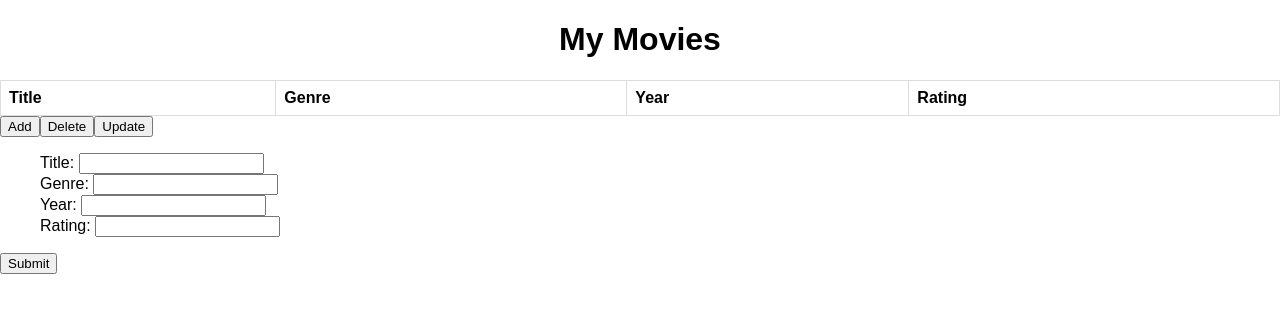
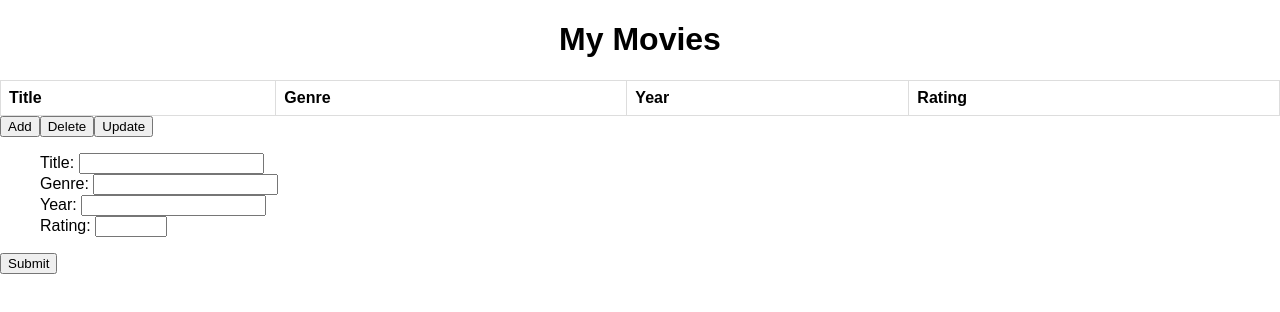
Before and after one commit to MetalHeel/home-movies, a React (Create React App) app in the folder home-movies/: page / in a window 1280 px wide. Both pictures are taken after a click on the button "Add". Shown: the top 312 px of the page. Built offline with nearby package versions, Linux system fonts and the light colour scheme.

Commit message:
Basic add functionality.

```diff
--- a/home-movies/package.json
+++ b/home-movies/package.json
@@ -6,6 +6,7 @@
     "react-scripts": "0.8.4"
   },
   "dependencies": {
+    "lodash": "^4.17.4",
     "react": "^15.4.1",
     "react-dom": "^15.4.1"
   },
--- /dev/null
+++ b/home-movies/src/AddDeleteUpdate.js
@@ -0,0 +1,82 @@
+import React, { Component } from 'react';
+
+
+export class AddDeleteUpdate extends Component {
+  render() {
+    return (
+      <div>
+        <button className="Add" onClick={() => this.props.onAdd()}>Add</button>
+        <button className="Delete">Delete</button>
+        <button className="Update">Update</button>
+      </div>
+    );
+  }
+}
+
+export class AddForm extends Component {
+  constructor() {
+    super();
+
+    this.state = {
+      title: null,
+      genre: null,
+      year: null,
+      rating: 0.0
+    };
+
+    this.handleTitleChange = this.handleTitleChange.bind(this);
+    this.handleGenreChange = this.handleGenreChange.bind(this);
+    this.handleYearChange = this.handleYearChange.bind(this);
+    this.handleRatingChange = this.handleRatingChange.bind(this);
+  }
+
+  render() {
+    return (
+      <div>
+        <ul>
+          <li>Title: <input type="text" name="title" onChange={this.handleTitleChange}></input></li>
+          <li>Genre: <input type="text" name="genre" onChange={this.handleGenreChange}></input></li>
+          <li>Year: <input type="number" min="0" name="year" onChange={this.handleYearChange}></input></li>
+          <li>Rating: <input type="number" min="0" max="10" step="0.1" name="rating" onChange={this.handleRatingChange}></input></li>
+        </ul>
+        <button className="Submit" onClick={() => this.props.onSubmit(this.state.title, this.state.genre, this.state.year, this.state.rating)}>Submit</button>
+      </div>
+    );
+  }
+
+  handleTitleChange(e) {
+    this.setState({
+      title: e.target.value,
+      genre: this.state.genre,
+      year: this.state.year,
+      rating: this.state.rating
+    });
+  }
+
+  handleGenreChange(e) {
+    this.setState({
+      title: this.state.title,
+      genre: e.target.value,
+      year: this.state.year,
+      rating: this.state.rating
+    });
+  }
+
+  handleYearChange(e) {
+    this.setState({
+      title: this.state.title,
+      genre: this.state.genre,
+      year: e.target.value,
+      rating: this.state.rating
+    });
+  }
+
+  handleRatingChange(e) {
+    this.setState({
+      title: this.state.title,
+      genre: this.state.genre,
+      year: this.state.year,
+      rating: e.target.value
+    });
+  }
+}
--- a/home-movies/src/App.js
+++ b/home-movies/src/App.js
@@ -1,25 +1,27 @@
 import React, { Component } from 'react';
+import { AddDeleteUpdate, AddForm } from './AddDeleteUpdate.js'
 import './App.css';
 
 
 class MovieList extends Component {
   constructor() {
     super();
+
     this.state = {
-      movies: Array,
-      addMode: false
+      movies: [],
+      editMode: false
     };
   }
 
   render() {
     let addForm;
 
-    if(this.state.addMode)
-      addForm = <AddForm onSubmit={() => this.submitForm()} />;
+    if(this.state.editMode)
+      addForm = <AddForm onSubmit={(title, genre, year, rating) => this.submitForm(title, genre, year, rating)} />;
     else
       addForm = null;
 
-    return  (
+    return (
       <div>
         <h1>My Movies</h1>
         <div className="movie-list">
@@ -34,56 +36,47 @@ class MovieList extends Component {
   renderTable() {
     return (
       <table>
+        <thead>
           <tr>
             <th>Title</th>
             <th>Genre</th>
             <th>Year</th>
             <th>Rating</th>
           </tr>
+        </thead>
+        <tbody>
+          {this.renderBody()}
+        </tbody>
       </table>
     );
   }
 
-  showAddForm() {
-    this.setState({
-      movies: Array,
-      addMode: true
+  renderBody() {
+    return this.state.movies.map(function(movie) {
+      return <tr><td>{movie.title}</td><td>{movie.genre}</td><td>{movie.year}</td><td>{movie.rating}</td></tr>;
     });
   }
 
-  submitForm() {
+  showAddForm() {
     this.setState({
-      movies: Array,
-      addMode: false
+      movies: this.state.movies,
+      editMode: true
     });
   }
-}
 
-class AddDeleteUpdate extends Component {
-  render() {
-    return (
-      <div>
-        <button className="Add" onClick={() => this.props.onAdd()}>Add</button>
-        <button className="Delete">Delete</button>
-        <button className="Update">Update</button>
-      </div>
-    );
-  }
-}
+  submitForm(title, genre, year, rating) {
+    var currentMovies = this.state.movies.slice();
+    currentMovies.push({
+      "title": title,
+      "genre": genre,
+      "year": year,
+      "rating": rating
+    });
 
-class AddForm extends Component {
-  render() {
-    return (
-      <div>
-        <ul>
-          <li>Title: <input type="text" name="title">{this.props.title}</input></li>
-          <li>Genre: <input type="text" name="genre">{this.props.genre}</input></li>
-          <li>Year: <input type="text" name="year">{this.props.year}</input></li>
-          <li>Rating: <input type="number" min="0" step="0.1" name="rating">{this.props.rating}</input></li>
-        </ul>
-        <button className="Submit" onClick={() => this.props.onSubmit()}>Submit</button>
-      </div>
-    );
+    this.setState({
+      movies: currentMovies,
+      editMode: false
+    });
   }
 }
 
```
Lines whose indentation alone changed are shown as unchanged.
